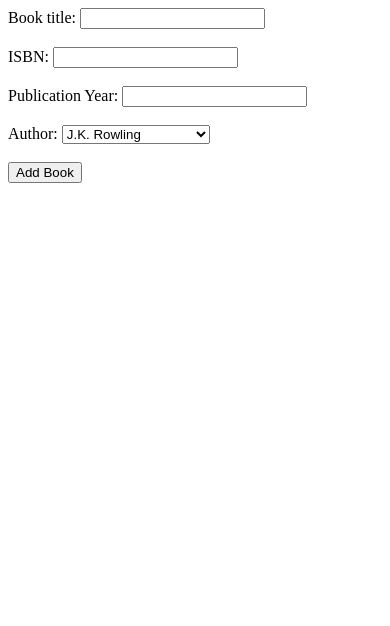
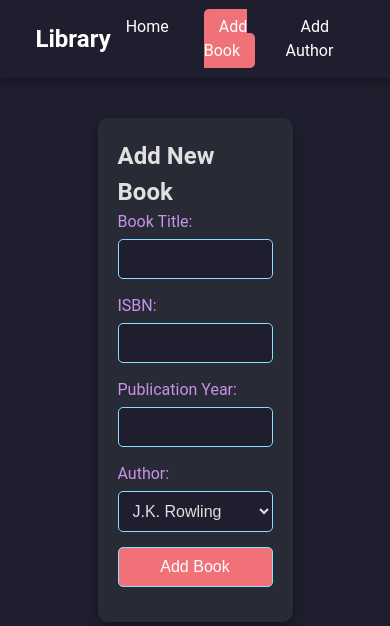
Before and after one commit to martenzoe/book_alchemy, a Flask app: page /add_book in a window 390 px wide. Shown: the top 626 px of the page. Run offline with Flask 3, Linux system fonts and the light colour scheme.

Commit message:
Added Design Features like no sticky header on media query smartphone view and centered the buttons

```diff
--- a/static/styles.css
+++ b/static/styles.css
@@ -47,40 +47,65 @@ body {
   padding: 0 var(--grid-gutter-width);
 }
 
-/* Navigation */
+/* Navigation Bar */
 .navbar {
-  position: sticky;
-  top: 0;
-  height: var(--nav-height);
-  background-color: var(--secondary-background);
-  color: var(--text-color);
+  position: relative; /* Deactivated sticky for mobile */
+  background: var(--primary-background);
+  color: white;
+  padding: 15px 0;
   z-index: 1000;
+  box-shadow: 0px 4px 10px rgba(0, 0, 0, 0.3);
+}
+
+.navbar .container {
   display: flex;
+  justify-content: space-between;
   align-items: center;
-  justify-content: space-between;
-  padding: 10px var(--grid-gutter-width);
+  width: 90%;
+  max-width: 1200px;
+  margin: auto;
 }
 
 .navbar .logo {
   font-size: 24px;
   font-weight: bold;
-  color: var(--primary-color);
+  text-decoration: none;
+  color: white;
 }
 
 .navbar .nav-links {
+  list-style: none;
   display: flex;
-  list-style: none;
   gap: 20px;
+}
+
+.navbar .nav-links li {
+  display: inline;
 }
 
 .navbar .nav-links a {
   text-decoration: none;
-  color: var(--text-color);
-  transition: color 0.3s ease-in-out;
+  color: white;
+  padding: 8px 15px;
+  border-radius: 5px;
+  transition: background 0.3s ease-in-out;
 }
 
-.navbar .nav-links a:hover {
-  color: var(--secondary-color);
+.navbar .nav-links a:hover,
+.navbar .nav-links a.active {
+  background: var(--accent-color);
+}
+
+/* Media Query for Sticky Navigation on larger screens */
+@media (min-width: 768px) {
+  .navbar {
+    position: sticky;
+    top: 0;
+  }
+
+  body {
+    padding-top: var(--nav-height);
+  }
 }
 
 /* Parallax Header */
@@ -197,3 +222,53 @@ body {
 .delete-form button:hover {
   background-color: #D34C56;
 }
+
+/* Form Styling */
+.form-container {
+  width: 50%;
+  max-width: 600px;
+  background: var(--secondary-background);
+  padding: 20px;
+  margin: 40px auto;
+  border-radius: 10px;
+  box-shadow: 0 4px 8px rgba(0, 0, 0, 0.3);
+}
+
+form {
+  display: flex;
+  flex-direction: column;
+}
+
+form label {
+  font-size: 16px;
+  color: var(--primary-color);
+  margin-bottom: 5px;
+}
+
+form input,
+form select {
+  padding: 10px;
+  font-size: 16px;
+  border: 1px solid var(--secondary-color);
+  border-radius: 5px;
+  background-color: var(--background-color);
+  color: var(--text-color);
+  margin-bottom: 15px;
+}
+
+form input:focus,
+form select:focus {
+  outline: none;
+  border-color: var(--accent-color);
+}
+
+form input[type="submit"] {
+  background: var(--accent-color);
+  color: white;
+  cursor: pointer;
+  transition: background 0.3s ease-in-out;
+}
+
+form input[type="submit"]:hover {
+  background: #D34C56;
+}
--- a/templates/add_book.html
+++ b/templates/add_book.html
@@ -5,29 +5,44 @@
     <meta name="viewport" content="width=device-width, initial-scale=1.0">
     <meta http-equiv="X-UA-Compatible" content="ie=edge">
     <title>Add Book</title>
+    <link rel="stylesheet" href="{{ url_for('static', filename='styles.css') }}">
   </head>
   <body>
 
+    <!-- Navigation -->
+    <nav class="navbar">
+      <div class="container">
+        <a href="{{ url_for('home') }}" class="logo">Library</a>
+        <ul class="nav-links">
+          <li><a href="{{ url_for('home') }}">Home</a></li>
+          <li><a href="{{ url_for('add_book') }}" class="active">Add Book</a></li>
+          <li><a href="{{ url_for('add_author') }}">Add Author</a></li>
+        </ul>
+      </div>
+    </nav>
+
+    <div class="form-container">
+      <h2>Add New Book</h2>
       <form action="/add_book" method="POST">
-      <label for="title">Book title:</label>
-      <input type="text" id="title" name="title" required><br><br>
+        <label for="title">Book Title:</label>
+        <input type="text" id="title" name="title" required>
 
         <label for="isbn">ISBN:</label>
-      <input type="text" id="isbn" name="isbn" required><br><br>
+        <input type="text" id="isbn" name="isbn" required>
 
         <label for="publication_year">Publication Year:</label>
-      <input type="text" id="publication_year" name="publication_year" required><br><br>
+        <input type="text" id="publication_year" name="publication_year" required>
 
-      <!-- Dropdown menu for selecting an author -->
         <label for="author_id">Author:</label>
         <select id="author_id" name="author_id" required>
           {% for author in authors %}
             <option value="{{ author.author_id }}">{{ author.name }}</option>
           {% endfor %}
-      </select><br><br>
+        </select>
 
         <input type="submit" value="Add Book">
       </form>
+    </div>
 
   </body>
 </html>
```
Also changed, not shown: other parts of static/styles.css (+13 -13 lines), templates/add_author.html (+26 -9 lines). Lines whose indentation alone changed are shown as unchanged.
